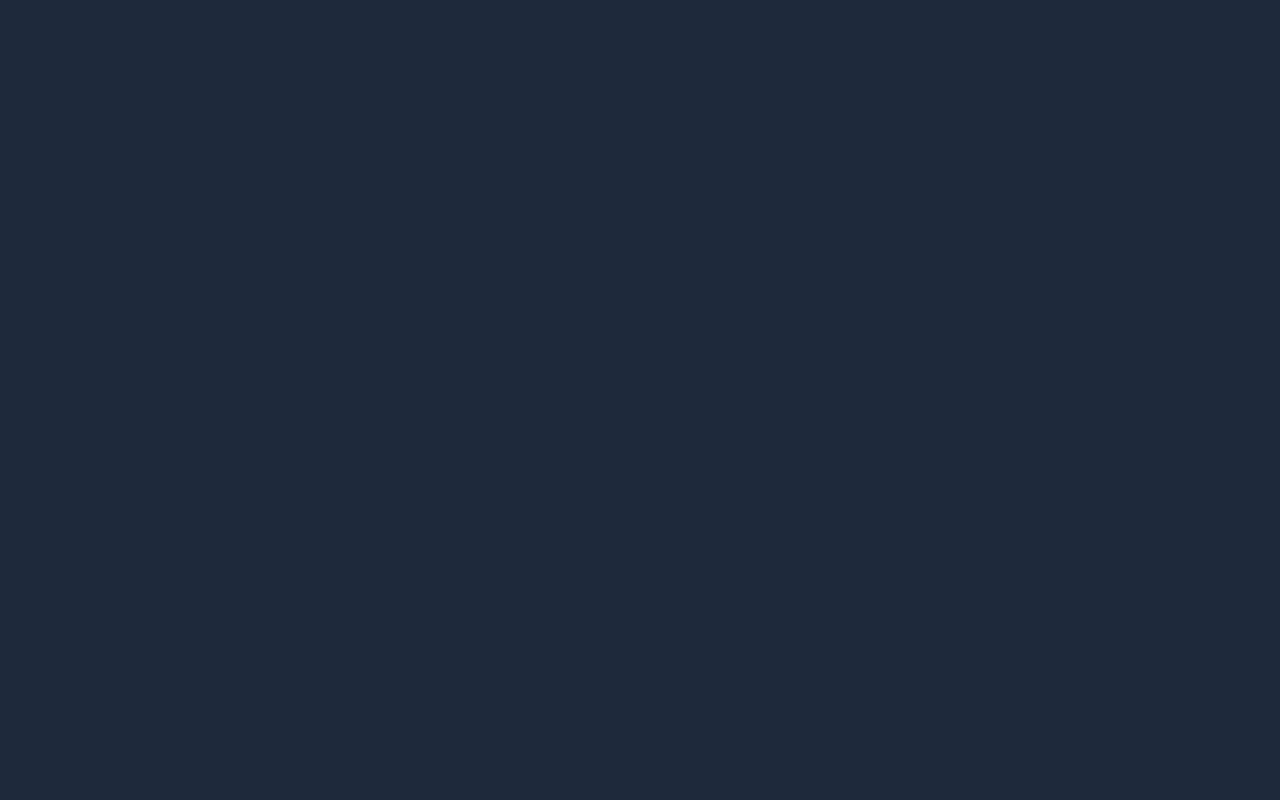
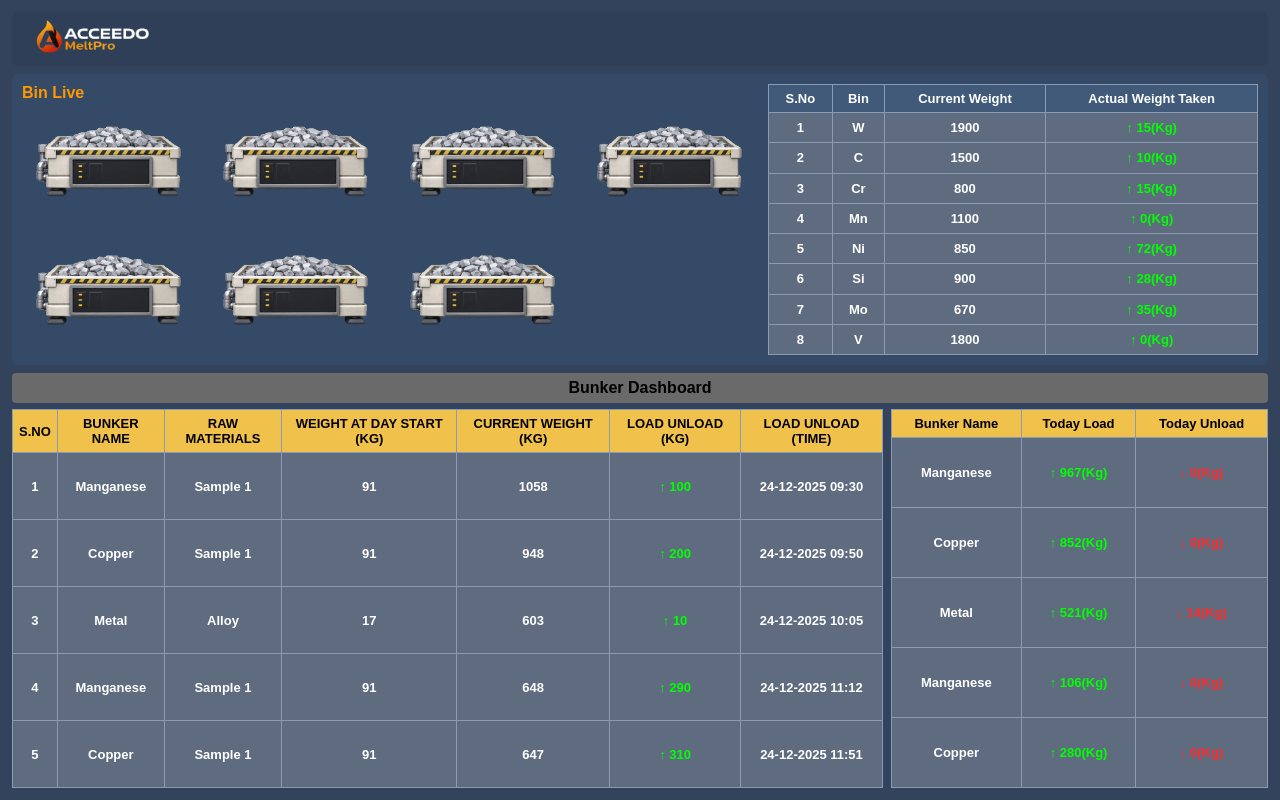
Before and after one commit to AcceedoDeveloper/Melting-TV, an Angular app: page /bunker in a window 1280 px wide. Before the commit this address led to /. Built offline with nearby package versions, Linux system fonts and the light colour scheme.

Commit message:
bunker UI

```diff
--- a/angular.json
+++ b/angular.json
@@ -20,12 +20,18 @@
             "browser": "src/main.ts",
             "tsConfig": "tsconfig.app.json",
             "inlineStyleLanguage": "scss",
-            "assets": [
-              {
-                "glob": "**/*",
-                "input": "public"
-              }
-            ],
+           "assets": [
+  {
+    "glob": "**/*",
+    "input": "public"
+  },
+  {
+    "glob": "**/*",
+    "input": "src/assets",
+    "output": "assets"
+  }
+]
+,
             "styles": [
               "src/styles.scss"
             ]
--- a/src/app/app.routes.ts
+++ b/src/app/app.routes.ts
@@ -1,6 +1,8 @@
 import { Routes } from '@angular/router';
 import { Result } from './result/result';
+import { Bunker } from './bunker/bunker';
 
 export const routes: Routes = [
-  { path: 'result', component: Result }
+  { path: 'result', component: Result },
+  { path: 'bunker', component: Bunker }
 ];
--- /dev/null
+++ b/src/app/bunker/bunker.html
@@ -0,0 +1,111 @@
+<div class="container">
+
+  <!-- HEADER -->
+  <div class="header">
+    <div class="logo">
+     <img src="assets/bin1.png" alt="ACCEEDO MeltPro Logo" class="logo-img">
+    </div>
+    <div class="date"  id="currentDate"></div>
+  </div>
+
+  <!-- BIN LIVE -->
+  <div class="bin-live-wrapper">
+    <div class="bin-left">
+      <div class="bin-title">Bin Live</div>
+
+      <div class="bin-grid">
+        <img src="assets/bin.png">
+        <img src="assets/bin.png">
+        <img src="assets/bin.png">
+        <img src="assets/bin.png">
+        <img src="assets/bin.png">
+        <img src="assets/bin.png">
+        <img src="assets/bin.png">
+      </div>
+    </div>
+    <div class="bin-right">
+      <table>
+        <thead>
+          <tr>
+            <th>S.No</th>
+            <th>Bin</th>
+            <th>Current Weight</th>
+            <th>Actual Weight Taken</th>
+          </tr>
+        </thead>
+        <tbody>
+          <tr><td>1</td><td>W</td><td>1900</td><td class="up">↑ 15(Kg)</td></tr>
+          <tr><td>2</td><td>C</td><td>1500</td><td class="up">↑ 10(Kg)</td></tr>
+          <tr><td>3</td><td>Cr</td><td>800</td><td class="up">↑ 15(Kg)</td></tr>
+          <tr><td>4</td><td>Mn</td><td>1100</td><td class="up">↑ 0(Kg)</td></tr>
+          <tr><td>5</td><td>Ni</td><td>850</td><td class="up">↑ 72(Kg)</td></tr>
+          <tr><td>6</td><td>Si</td><td>900</td><td class="up">↑ 28(Kg)</td></tr>
+          <tr><td>7</td><td>Mo</td><td>670</td><td class="up">↑ 35(Kg)</td></tr>
+          <tr><td>8</td><td>V</td><td>1800</td><td class="up">↑ 0(Kg)</td></tr>
+        </tbody>
+      </table>
+    </div>
+  </div>
+
+  <!-- BUNKER DASHBOARD TITLE -->
+  <div class="bunker-title">Bunker Dashboard</div>
+
+  <!-- BUNKER TABLE -->
+  <div class="bunker-wrapper">
+
+    <table class="main-table">
+      <thead>
+        <tr>
+          <th>S.NO</th>
+          <th>BUNKER NAME</th>
+          <th>RAW MATERIALS</th>
+          <th>WEIGHT AT DAY START (KG)</th>
+          <th>CURRENT WEIGHT (KG)</th>
+          <th>LOAD UNLOAD (KG)</th>
+          <th>LOAD UNLOAD (TIME)</th>
+        </tr>
+      </thead>
+      <tbody>
+        <tr>
+          <td>1</td><td>Manganese</td><td>Sample 1</td><td>91</td><td>1058</td>
+          <td class="up">↑ 100</td><td>24-12-2025 09:30</td>
+        </tr>
+        <tr>
+          <td>2</td><td>Copper</td><td>Sample 1</td><td>91</td><td>948</td>
+          <td class="up">↑ 200</td><td>24-12-2025 09:50</td>
+        </tr>
+        <tr>
+          <td>3</td><td>Metal</td><td>Alloy</td><td>17</td><td>603</td>
+          <td class="up">↑ 10</td><td>24-12-2025 10:05</td>
+        </tr>
+        <tr>
+          <td>4</td><td>Manganese</td><td>Sample 1</td><td>91</td><td>648</td>
+          <td class="up">↑ 290</td><td>24-12-2025 11:12</td>
+        </tr>
+        <tr>
+          <td>5</td><td>Copper</td><td>Sample 1</td><td>91</td><td>647</td>
+          <td class="up">↑ 310</td><td>24-12-2025 11:51</td>
+        </tr>
+      </tbody>
+    </table>
+
+    <table class="summary-table">
+      <thead>
+        <tr>
+          <th>Bunker Name</th>
+          <th>Today Load</th>
+          <th>Today Unload</th>
+        </tr>
+      </thead>
+      <tbody>
+        <tr><td>Manganese</td><td class="up">↑ 967(Kg)</td><td class="down">↓ 0(Kg)</td></tr>
+        <tr><td>Copper</td><td class="up">↑ 852(Kg)</td><td class="down">↓ 0(Kg)</td></tr>
+        <tr><td>Metal</td><td class="up">↑ 521(Kg)</td><td class="down">↓ 14(Kg)</td></tr>
+        <tr><td>Manganese</td><td class="up">↑ 106(Kg)</td><td class="down">↓ 0(Kg)</td></tr>
+        <tr><td>Copper</td><td class="up">↑ 280(Kg)</td><td class="down">↓ 0(Kg)</td></tr>
+      </tbody>
+    </table>
+
+  </div>
+
+</div>
--- /dev/null
+++ b/src/app/bunker/bunker.scss
@@ -0,0 +1,170 @@
+* {
+  margin: 0;
+  padding: 0;
+  box-sizing: border-box;
+  font-family: Arial, sans-serif;
+}
+
+body {
+  margin: 0;
+  padding: 0;
+  width: 100vw;
+  height: 100vh;
+  overflow: hidden;
+}
+
+
+.container {
+  width: 100vw;
+  height: 100vh;
+  background: #33435b;
+  border-radius: 0;
+  padding: 12px;
+  color: #ffffff;
+  display: flex;
+  flex-direction: column;
+}
+
+/* HEADER */
+.header {
+  background: #2f3f58;
+  border-radius: 6px;
+  padding: 2px 2px;
+  display: flex;
+  justify-content: space-between;
+  align-items: center;
+}
+
+
+.date {
+  padding-right: 6px;
+  font-weight: bold;
+}
+
+/* BIN LIVE */
+.bin-live-wrapper {
+  margin-top: 8px;
+  background: #344a66;
+  border-radius: 6px;
+  padding: 10px;
+  display: grid;
+  grid-template-columns: 3fr 2fr;
+  gap: 10px;
+  align-items: stretch;
+}
+
+.bin-right {
+  height: 100%;
+  display: flex;
+}
+
+
+.bin-title {
+  color: #ff9800;
+  font-weight: bold;
+  margin-bottom: 8px;
+}
+
+.bin-grid {
+  display: grid;
+  grid-template-columns: repeat(4, 1fr);
+  gap: 12px;
+}
+
+.bin-grid img {
+  width: 100%;
+}
+
+/* TABLES */
+table {
+  width: 100%;
+  border-collapse: collapse;
+  font-size: 13px;
+}
+
+th {
+  font-weight: bold;
+  background: #415a7a;
+  padding: 6px;
+  border: 1px solid #8a9bb5;
+}
+
+td {
+  font-weight: bold;
+  padding: 6px;
+  text-align: center;
+  border: 1px solid #8a9bb5;
+  background: #5f6c80;
+}
+
+/* BUNKER */
+.bunker-title {
+  margin-top: 8px;
+  background: #6a6a6a;
+  color: #000;
+  text-align: center;
+  font-weight: bold;
+  padding: 6px;
+  border-radius: 4px;
+}
+
+.bunker-wrapper {
+  margin-top: 6px;
+  display: grid;
+  grid-template-columns: 3fr 1.3fr;
+  gap: 8px;
+  flex: 1;
+  align-items: stretch;
+
+}
+
+.main-table th,
+.summary-table th {
+  background: #f0c14b;
+  color: #000;
+}
+
+/* INDICATORS */
+.up {
+  color: #00ff00;
+  font-weight: bold;
+}
+
+.down {
+  color: #ff2a2a;
+  font-weight: bold;
+}
+.bin-live-section {
+  display: flex;
+  align-items: stretch;
+}
+.bin-right-table-wrapper {
+  display: flex;
+  flex-direction: column;
+  height: 100%;
+}
+
+
+.logo{
+  display:flex;
+  align-items:center;
+}
+
+.logo-img{
+  height:50px;
+  width:auto;
+  object-fit:contain;
+}
+
+.bin-grid img {
+  transition: transform 0.3s ease, box-shadow 0.3s ease;
+  border-radius: 6px;
+  cursor: pointer;
+}
+
+.bin-grid img:hover {
+  transform: scale(1.08);
+  box-shadow:
+    0 0 12px rgba(20, 139, 163, 0.8),
+    0 0 25px rgba(69, 186, 193, 0.5);
+}
--- a/src/app/result/result.ts
+++ b/src/app/result/result.ts
@@ -29,7 +29,10 @@ ngOnInit(): void {
     this.rawData = data;
 
 
-    this.selectedResult = this.rawData[0];
+  this.selectedResult = data.find(
+      d => d.spectrumResults?.length > 0
+    );
+
 
     this.cdRef.detectChanges();
 
@@ -70,7 +73,6 @@ ngOnInit(): void {
     for (let i = 0; i < array.length; i += size) {
       const group = array.slice(i, i + size);
 
-      // 👇 fill remaining slots with placeholders
       while (group.length < size) {
         group.push({ isPlaceholder: true });
       }
```
Also changed, not shown: src/app/bunker/bunker.ts (added, +11 -0 lines), src/assets/bin.png (added), src/assets/bin1.png (added).
